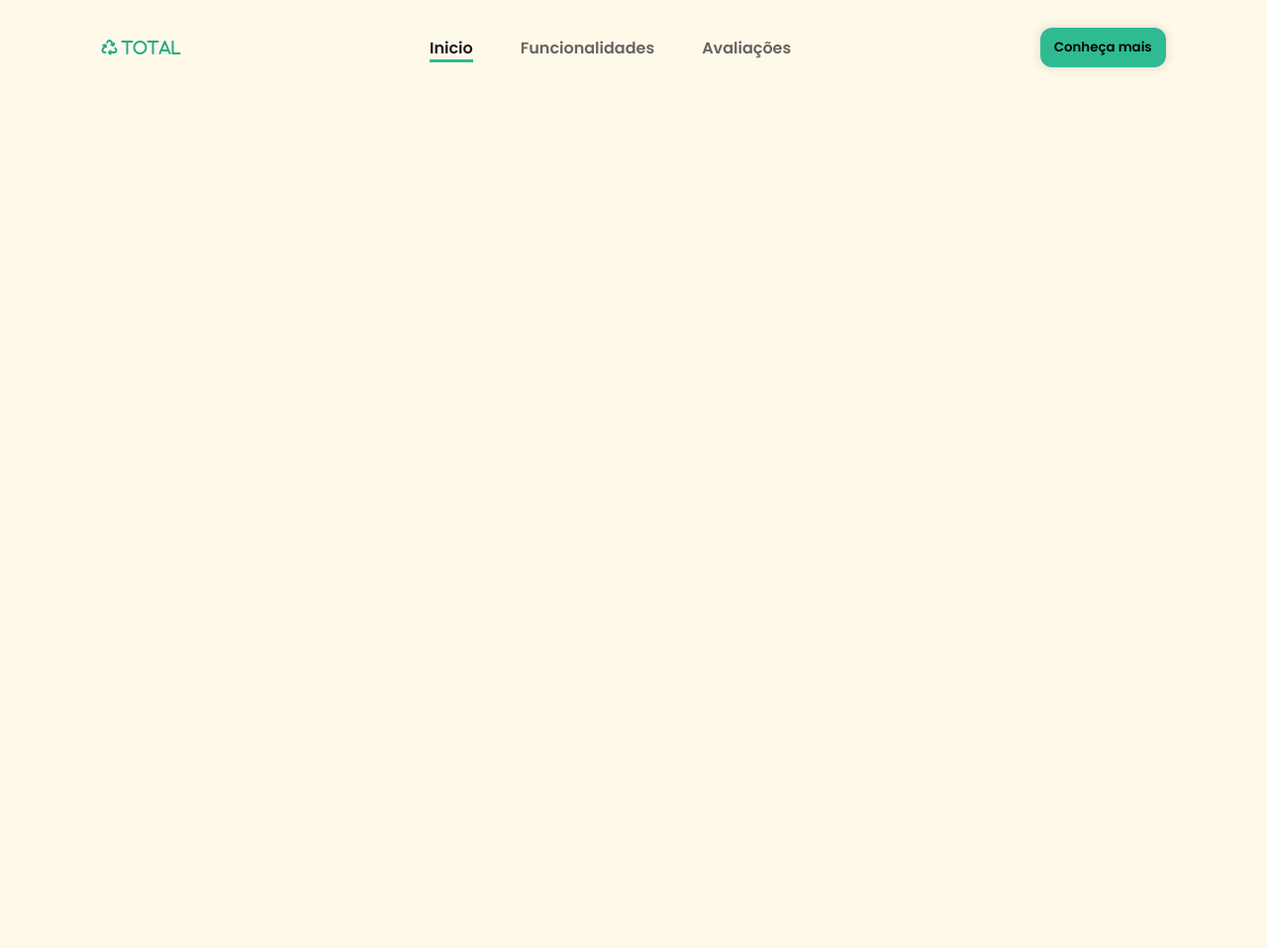
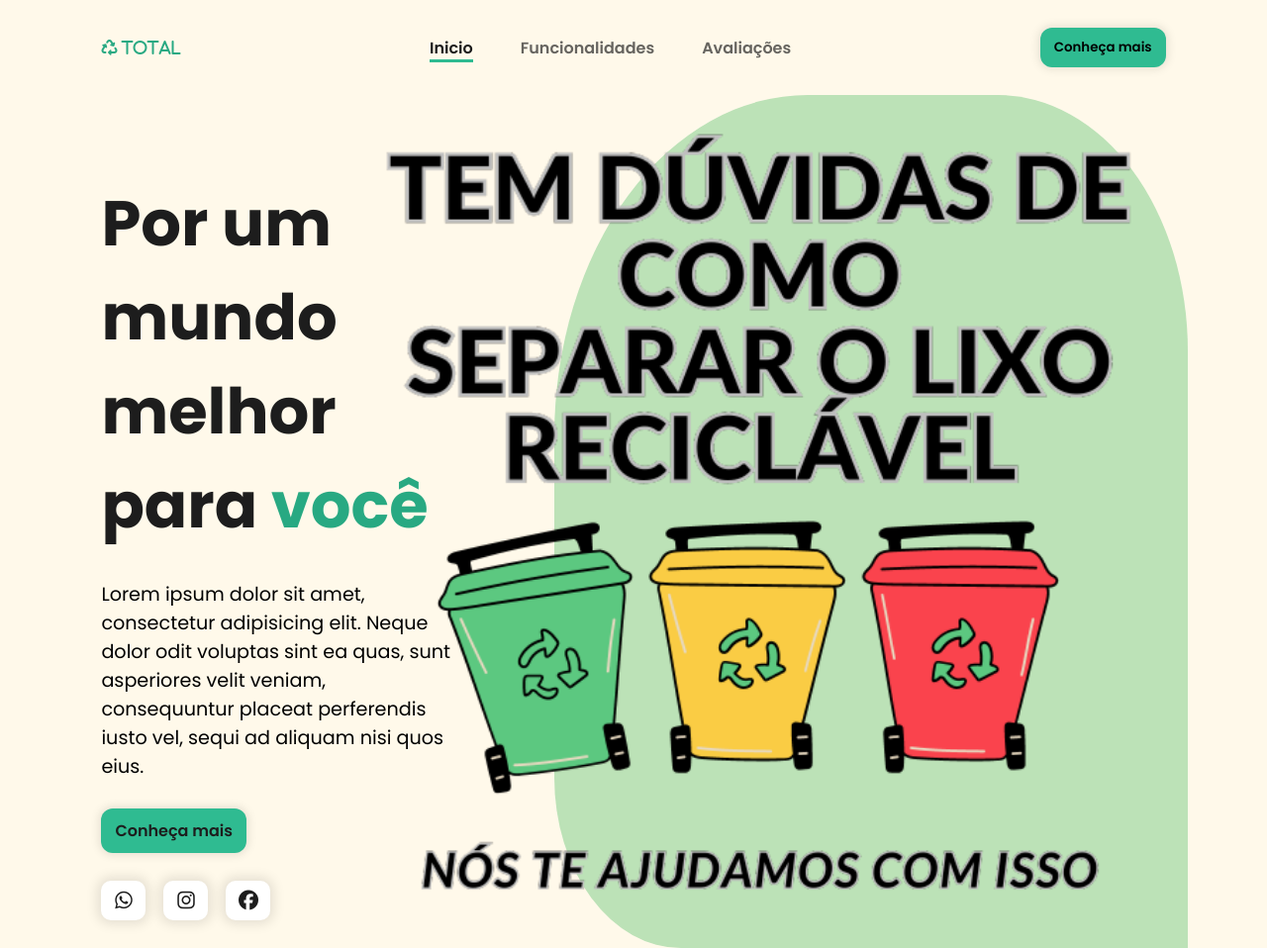
Before and after one commit to piresvitor/Landing-Page-UPX, a plain HTML site: page index.html in a window 1280 px wide. Shown: the whole page at 99% size. Before the commit the page ends 800 px from the top, so only its background shows below. Drawn offline with nearby package versions, Linux system fonts and the light colour scheme.

Commit message:
add home/main

```diff
--- /dev/null
+++ b/Assets/styles/home.css
@@ -0,0 +1,77 @@
+#home{
+    display: flex;
+    min-height: calc(100vh - 91px);
+    position: relative;
+}
+
+#cta{
+    width: 35%;
+    display: flex;
+    flex-direction: column;
+    gap: 28px;
+    margin-top: 5%;
+}
+
+#cta .title{
+    font-size: 4rem;
+    color: var(--color-menu-active);
+}
+
+#cta .title span{
+    color: #28a982;
+}
+
+#cta .description{
+    font-size: 1.2rem;
+}
+
+#cta_buttons{
+    display: flex;
+    gap: 24px;
+}
+
+#cta_buttons a{
+    text-decoration: none;
+    color: var(--color-menu-active);
+}
+
+#banner{
+    display: flex;
+    align-items: start;
+    justify-content: end;
+    width: 70%;
+    z-index: 2;
+}
+#banner img{
+    height: 100%;
+    width: fit-content;
+}
+.shape{
+    background-color: var(--cor-shape);
+    width: 50%;
+    height: 100%;
+    position: absolute;
+    border-radius: 40% 30% 0% 20%;
+    top: 0px;
+    right: 80px;
+    z-index: 1;
+}
+
+@media screen and (max-width: 1170px) {
+    #home{
+        min-height: 100%;
+        padding-top: 0px;
+    }
+
+    #banner,
+    #banner img,
+    #home .shape{
+        display: none;
+    }
+
+    #cta{
+        width: 100%;
+        align-items: center;
+        text-align: center;
+    }
+}
--- a/Assets/styles/style.css
+++ b/Assets/styles/style.css
@@ -1,5 +1,6 @@
 @import url('https://fonts.googleapis.com/css2?family=Poppins:ital,wght@0,100;0,200;0,300;0,400;0,500;0,600;0,700;0,800;0,900;1,100;1,200;1,300;1,400;1,500;1,600;1,700;1,800;1,900&display=swap');
 @import url("../styles/header.css");
+@import url("../styles/home.css");
 
 :root{
     --cor-fundo: #fff9ea;
@@ -9,7 +10,7 @@
     --color-menu-active: #1d1d1d;
     --color-btn: #2fbb91;
     --color-btn-hover:#28a982;
-
+    --cor-shape: #bce2b7;
 }
 
 *{
@@ -21,6 +22,9 @@
 
 body{
     background-color: var(--cor-fundo);
+}
+section{
+    padding: 28px 8%;
 }
 
 .btn-default{
@@ -40,3 +44,27 @@ body{
 .btn-default:hover{
     background-color: var(--color-btn-hover);
 }
+
+.social-media-buttons{
+    display: flex;
+    gap: 18px;
+}
+
+.social-media-buttons a{
+    display: flex;
+    align-items: center;
+    justify-content: center;
+    width: 45px;
+    height: 40px;
+    background-color: #fff;
+    font-size: 1.25rem;
+    border-radius: 10px;
+    text-decoration: none;
+    color: var(--color-menu-active);
+    box-shadow: 0px 0px 12px 4px rgba(0,0,0,0.1);
+    transition: box-shadow .3s ease;
+}
+
+.social-media-buttons a:hover{
+    box-shadow: 0px 0px 12px 8px rgba(0,0,0,0.1);
+}
--- a/index.html
+++ b/index.html
@@ -7,6 +7,8 @@
     <link rel="stylesheet" href="assets/styles/style.css">
     <script src="https://cdnjs.cloudflare.com/ajax/libs/jquery/3.7.1/jquery.min.js" integrity="sha512-v2CJ7UaYy4JwqLDIrZUI/4hqeoQieOmAZNXBeQyjo21dadnwR+8ZaIJVT8EE2iyI61OV8e6M8PP2/4hpQINQ/g==" crossorigin="anonymous" referrerpolicy="no-referrer"></script>
     <title>Landing Page</title>
+    <link rel="icon" type="image/x-icon" href="/Assets/img/favicon.png">
+
 </head>
 <body>
     <header>
@@ -51,6 +53,41 @@
         </div>
     </header>
 
+    <main id="content">
+        <section id="home">
+            <div class="shape"></div>
+            <div id="cta">
+                <h1 class="title">
+                    Por um mundo melhor para <span>você</span>
+                </h1>
+                <p class="description">
+                    Lorem ipsum dolor sit amet, consectetur adipisicing elit. Neque dolor odit voluptas sint ea quas, sunt asperiores velit veniam, consequuntur placeat perferendis iusto vel, sequi ad aliquam nisi quos eius.
+                </p>
+                <div id="cta_buttons">
+                    <a href="#" class="btn-default">
+                        Conheça mais
+                    </a>
+                </div>
+                <div class="social-media-buttons">
+                    <a href="">
+                        <i class="fa-brands fa-whatsapp"></i>
+                    </a>
+                    <a href="">
+                        <i class="fa-brands fa-instagram"></i>
+                    </a>
+                    <a href="">
+                        <i class="fa-brands fa-facebook"></i>
+                    </a>
+                </div>
+            </div>
+
+
+            <div id="banner">
+                <img src="assets/img/hero.png" alt="Imagem de banner sobre reciclagem">
+            </div>
+        </section>
+    </main>
+
     <script src="assets/scripts/script.js"></script>
 </body>
 </html>
```
Also changed, not shown: Assets/img/favicon.png (added), Assets/img/hero.png (added).
